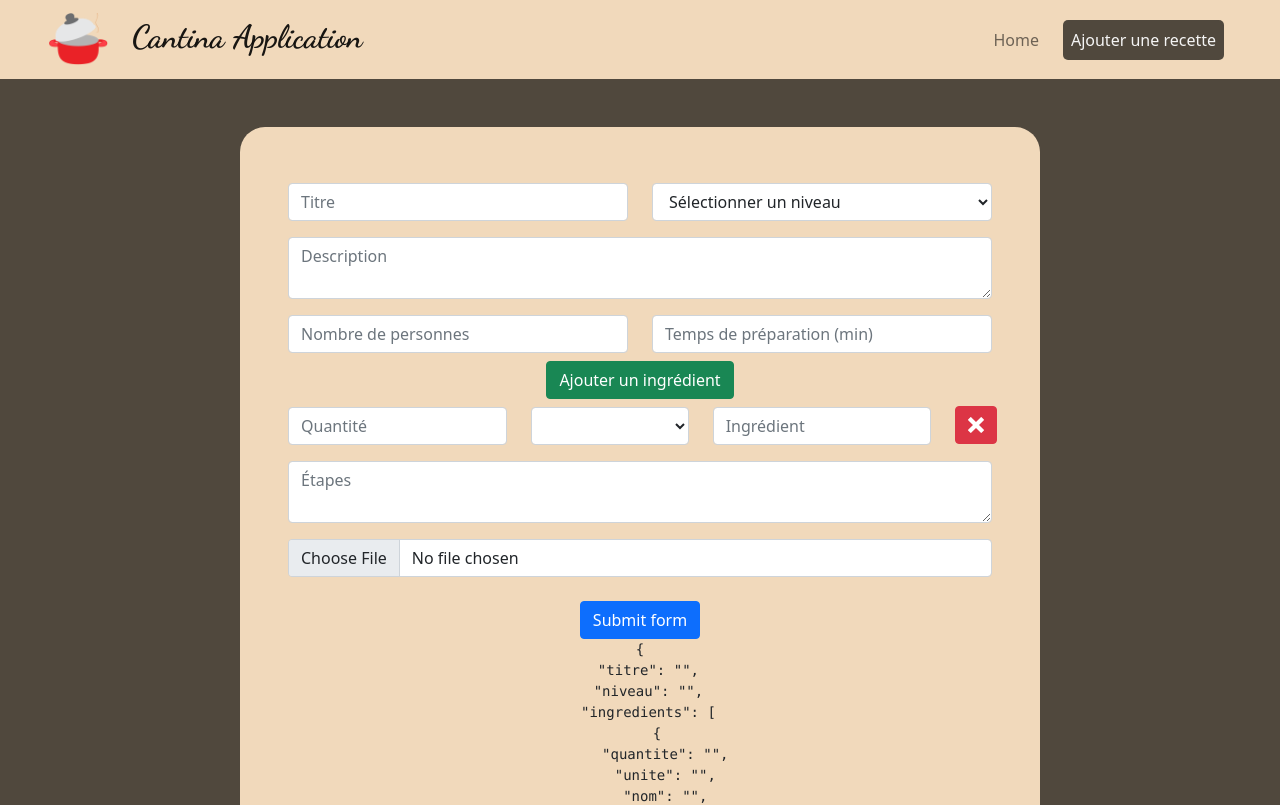
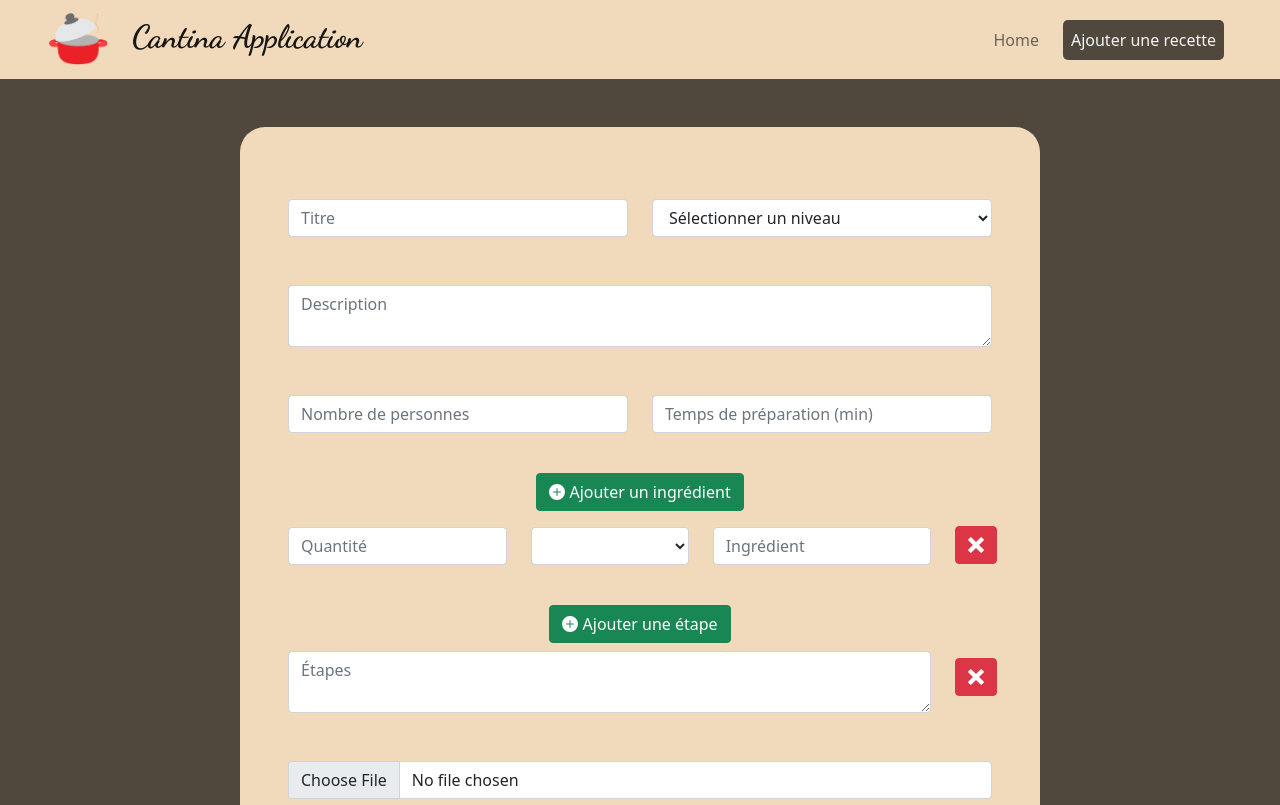
Before and after one commit to tomas-gl/React-app-Cantina-, a React (Create React App) app in the folder client/: page /add in a window 1280 px wide. Shown: the top 805 px of the page. Built offline with nearby package versions, Linux system fonts and the light colour scheme.

Commit message:
Updated formRecipe inputs and validators :construction:

```diff
--- a/client/src/App.js
+++ b/client/src/App.js
@@ -29,7 +29,7 @@ function App() {
 
   return (
     <BrowserRouter>
-      <div className="App">
+      <div className="App pb-5">
         <Header />
         <Container>
           {/* Home */}
--- a/client/src/components/FormRecipe/FormRecipe.jsx
+++ b/client/src/components/FormRecipe/FormRecipe.jsx
@@ -4,6 +4,7 @@ import "../FormRecipe/style.css";
 // Bootstrap/Icons imports
 import { Button, Row, Col } from "react-bootstrap";
 import { ImCross } from "react-icons/im";
+import { BsPlusCircleFill } from "react-icons/bs";
 
 // Formik imports
 import { Formik, Form, Field, FieldArray } from "formik";
@@ -11,8 +12,23 @@ import { Formik, Form, Field, FieldArray } from "formik";
 import * as yup from "yup";
 
 const schema = yup.object().shape({
-  // titre: yup.string().required(),
-  // niveau: yup.string().required(),
+  titre: yup.string().required("Veuillez rentrer un titre"),
+  niveau: yup.string().required("Veuillez sélectionner un niveau"),
+  description: yup.string().required("Veuillez rentrer une description"),
+  personnes: yup.number().required("Veuillez choisir un nombre de personnes"),
+  tempsPreparation: yup
+    .number()
+    .required("Veuillez choisir un temps de préparation"),
+  ingredients: yup.array().of(
+    yup.object({
+      nom: yup.string().required(),
+    })
+  ),
+  etapes: yup.array().of(
+    yup.object({
+      texte: yup.string().required(),
+    })
+  ),
 });
 
 const FormRecipe = () => {
@@ -25,22 +41,26 @@ const FormRecipe = () => {
         initialValues={{
           titre: "",
           niveau: "",
+          description: "",
+          personnes: "",
+          tempsPreparation: "",
           ingredients: [
             { quantite: "", unite: "", nom: "", id: "" + Math.random() },
           ],
+          etapes: [
+            {
+              texte: "",
+              id: "" + Math.random(),
+            },
+          ],
+          photo: "",
         }}
-        onSubmit={(data, { setSubmitting }) => {
-          setSubmitting(true);
+        onSubmit={(data) => {
           // make async call
           console.log("submit", data);
-          setSubmitting(false);
         }}
         validate={(values) => {
           const errors = {};
-
-          if (values.titre.includes("bob")) {
-            errors.titre = "no bob";
-          }
 
           return errors;
         }}
@@ -48,16 +68,18 @@ const FormRecipe = () => {
         {({ values, errors }) => (
           <Form className="my-5 p-5">
             <Row className="mb-3">
-              <Col xl={6}>
+              <Col xl={6} className="my-3">
                 <Field
                   placeholder="Titre"
                   className="w-100 my-2 form-control"
                   type="input"
                   name="titre"
                 />
-                <span type="invalid">{errors.titre}</span>
+                <span type="invalid" className="error-msg">
+                  {errors.titre}
+                </span>
               </Col>
-              <Col xl={6}>
+              <Col xl={6} className="my-3">
                 <Field
                   placeholder="Niveau"
                   className="w-100 my-2 form-control"
@@ -72,18 +94,22 @@ const FormRecipe = () => {
                   <option value="Jedi">Jedi</option>
                   <option value="Maitre">Maître</option>
                 </Field>
-                <span type="invalid">{errors.niveau}</span>
+                <span type="invalid" className="error-msg">
+                  {errors.niveau}
+                </span>
               </Col>
-              <Col xl={12}>
+              <Col xl={12} className="my-3">
                 <Field
                   placeholder="Description"
                   className="w-100 my-2 form-control"
                   as="textarea"
                   name="description"
                 ></Field>
-                <span type="invalid">{errors.niveau}</span>
+                <span type="invalid" className="error-msg">
+                  {errors.description}
+                </span>
               </Col>
-              <Col xl={6}>
+              <Col xl={6} className="my-3">
                 <Field
                   placeholder="Nombre de personnes"
                   className="w-100 my-2 form-control"
@@ -91,9 +117,11 @@ const FormRecipe = () => {
                   as="input"
                   name="personnes"
                 ></Field>
-                <span type="invalid">{errors.niveau}</span>
+                <span type="invalid" className="error-msg">
+                  {errors.personnes}
+                </span>
               </Col>
-              <Col xl={6}>
+              <Col xl={6} className="my-3">
                 <Field
                   placeholder="Temps de préparation (min)"
                   className="w-100 my-2 form-control"
@@ -101,21 +129,17 @@ const FormRecipe = () => {
                   as="input"
                   name="tempsPreparation"
                 ></Field>
-                <span type="invalid">{errors.niveau}</span>
+                <span type="invalid" className="error-msg">
+                  {errors.tempsPreparation}
+                </span>
               </Col>
-              <Col xl={12}>
-                {/* <Field
-                  placeholder="Ingrédients"
-                  className="w-100 my-2 form-control"
-                  type="number"
-                  as="input"
-                  name="ingredients"
-                ></Field> */}
+              <Col xl={12} className="my-3">
                 <FieldArray name="ingredients">
                   {(arrayHelpers) => (
                     <div>
                       <Button
                         variant="success"
+                        className="mb-2"
                         onClick={() =>
                           arrayHelpers.push({
                             quantite: "",
@@ -125,7 +149,8 @@ const FormRecipe = () => {
                           })
                         }
                       >
-                        Ajouter un ingrédient
+                        <BsPlusCircleFill className="mb-1" /> Ajouter un
+                        ingrédient
                       </Button>
                       {values.ingredients.map((ingredient, index) => {
                         return (
@@ -180,30 +205,63 @@ const FormRecipe = () => {
                     </div>
                   )}
                 </FieldArray>
-                <span type="invalid">{errors.niveau}</span>
+                <span type="invalid" className="error-msg"></span>
               </Col>
-              <Col xl={12}>
-                <Field
-                  placeholder="Étapes"
-                  className="w-100 my-2 form-control"
-                  as="textarea"
-                  name="etapes"
-                ></Field>
-                <span type="invalid">{errors.niveau}</span>
+              <Col xl={12} className="my-3">
+                <FieldArray name="etapes">
+                  {(arrayHelpers) => (
+                    <div>
+                      <Button
+                        variant="success"
+                        onClick={() =>
+                          arrayHelpers.push({
+                            id: "" + Math.random(),
+                          })
+                        }
+                      >
+                        <BsPlusCircleFill className="mb-1" /> Ajouter une étape
+                      </Button>
+                      {values.etapes.map((etape, index) => {
+                        return (
+                          <div key={etape.id}>
+                            <Row>
+                              <Col xl={11}>
+                                <Field
+                                  placeholder="Étapes"
+                                  className="w-100 my-2 form-control"
+                                  as="textarea"
+                                  name={`etapes.${index}.texte`}
+                                ></Field>
+                              </Col>
+                              <Col xl={1} style={{ lineHeight: "4" }}>
+                                <Button
+                                  onClick={() => arrayHelpers.remove(index)}
+                                  variant="danger"
+                                >
+                                  <ImCross className="mb-1" />
+                                </Button>
+                              </Col>
+                            </Row>
+                          </div>
+                        );
+                      })}
+                    </div>
+                  )}
+                </FieldArray>
+                <span type="invalid" className="error-msg"></span>
               </Col>
-              <Col xl={12}>
+              <Col xl={12} className="my-3">
                 <Field
                   placeholder="Photo"
                   className="w-100 my-2 form-control"
                   type="file"
                   name="photo"
                 ></Field>
-                <span type="invalid">{errors.niveau}</span>
               </Col>
             </Row>
             <Button type="submit">Submit form</Button>
             <pre>{JSON.stringify(values, null, 2)}</pre>{" "}
-            <pre>{JSON.stringify(errors, null, 2)}</pre>
+            {/* <pre>{JSON.stringify(errors, null, 2)}</pre> */}
           </Form>
         )}
       </Formik>
--- a/client/src/components/FormRecipe/style.css
+++ b/client/src/components/FormRecipe/style.css
@@ -7,3 +7,7 @@ form{
     background-color: #f1d9bb;
     border-radius: 25px;
 }
+
+.error-msg{
+    color: red;
+}
```
Also changed, not shown: client/src/components/FormRecipe/bordel.html (deleted, +0 -61 lines).
